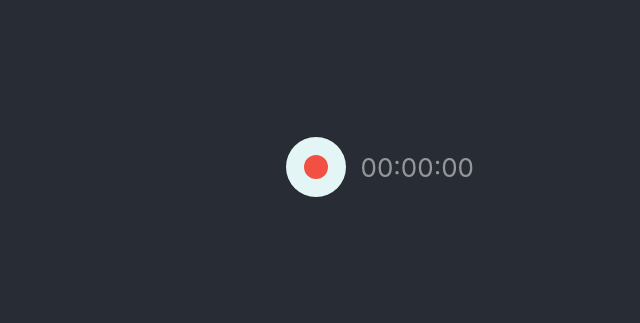
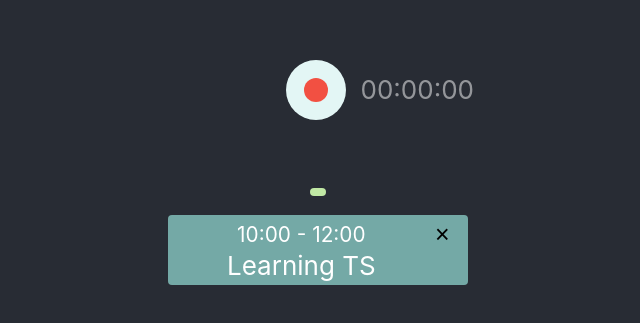
Before and after one commit to AdityaDonthy/ts-todo, a React (Create React App) app: page / in a window 1280 px wide. Shown: the part 243-566 px from the top of the page, without its empty margins (277-917 px from the left). Built offline with nearby package versions, Linux system fonts and the light colour scheme.

Commit message:
Added the html and css for Calendar component

```diff
--- a/src/components/App/App.tsx
+++ b/src/components/App/App.tsx
@@ -1,12 +1,14 @@
 import React from 'react';
 import './App.css';
 import Recorder from '../Recorder/Recorder';
+import Calendar from './../Calendar/Calendar'
 
 function App() {
   return (
     <div className="App">
       <header className="App-header">
         <Recorder />
+        <Calendar />
       </header>
     </div>
   );
--- a/src/components/Calendar/Calendar.tsx
+++ b/src/components/Calendar/Calendar.tsx
@@ -0,0 +1,25 @@
+import React from 'react'
+import './calendar.css';
+
+const Calendar: React.FC = () => {
+    return(
+        <div className="calendar-container">
+            <div className="calendar-day">
+                <div className="calendar-day-label">
+                    <span></span>
+                </div>
+                <div className="calendar-events">
+                    <div className="calendar-event">
+                        <div className="calendar-event-info">
+                            <div className="calendar-event-time">10:00 - 12:00</div>
+                            <div className="calendar-event-title">Learning TS</div>
+                        </div>
+                        <button className="calendar-event-delete-button">&times;</button>
+                    </div>
+                </div>
+            </div>
+        </div>
+    )
+}
+
+export default Calendar;
--- /dev/null
+++ b/src/components/Calendar/calendar.css
@@ -0,0 +1,63 @@
+.calendar-container {
+    display: flex;
+    flex-direction: row-reverse;
+    margin: 0 15px;
+    padding: 20px 0;
+    /* overflow-x: auto; */
+  }
+
+  .calendar-day {
+    flex: 0 0 300px;
+    padding: 0 20px;
+  }
+
+  .calendar-day-label {
+    font-size: 16px;
+    margin: 0 0 15px;
+    text-align: center;
+  }
+
+  .calendar-day-label span {
+    background: #c0e8a4;
+    border-radius: 4px;
+    color: #48407b;
+    display: inline-block;
+    font-weight: bold;
+    padding: 4px 8px;
+  }
+
+  .calendar-event {
+    align-items: flex-start;
+    background: #74a9a6;
+    border-radius: 4px;
+    display: flex;
+    justify-content: space-between;
+    flex-wrap: wrap;
+    margin: 0 0 10px;
+    padding: 8px 14px;
+  }
+
+  .calendar-event-info {
+    flex-grow: 1;
+    flex-basis: 82%;
+    line-height: 23px;
+  }
+
+  .calendar-event-time {
+    font-size: 0.8em;
+    margin-bottom: 8px;
+  }
+
+  .calendar-event-delete-button {
+    appearance: none;
+    background: none;
+    border: 0;
+    cursor: pointer;
+    flex-shrink: 0;
+    height: 23px;
+    font-size: 25px;
+    line-height: 20px;
+    margin: 0 0 0 10px;
+    padding: 0;
+    width: 23px;
+  }
```
